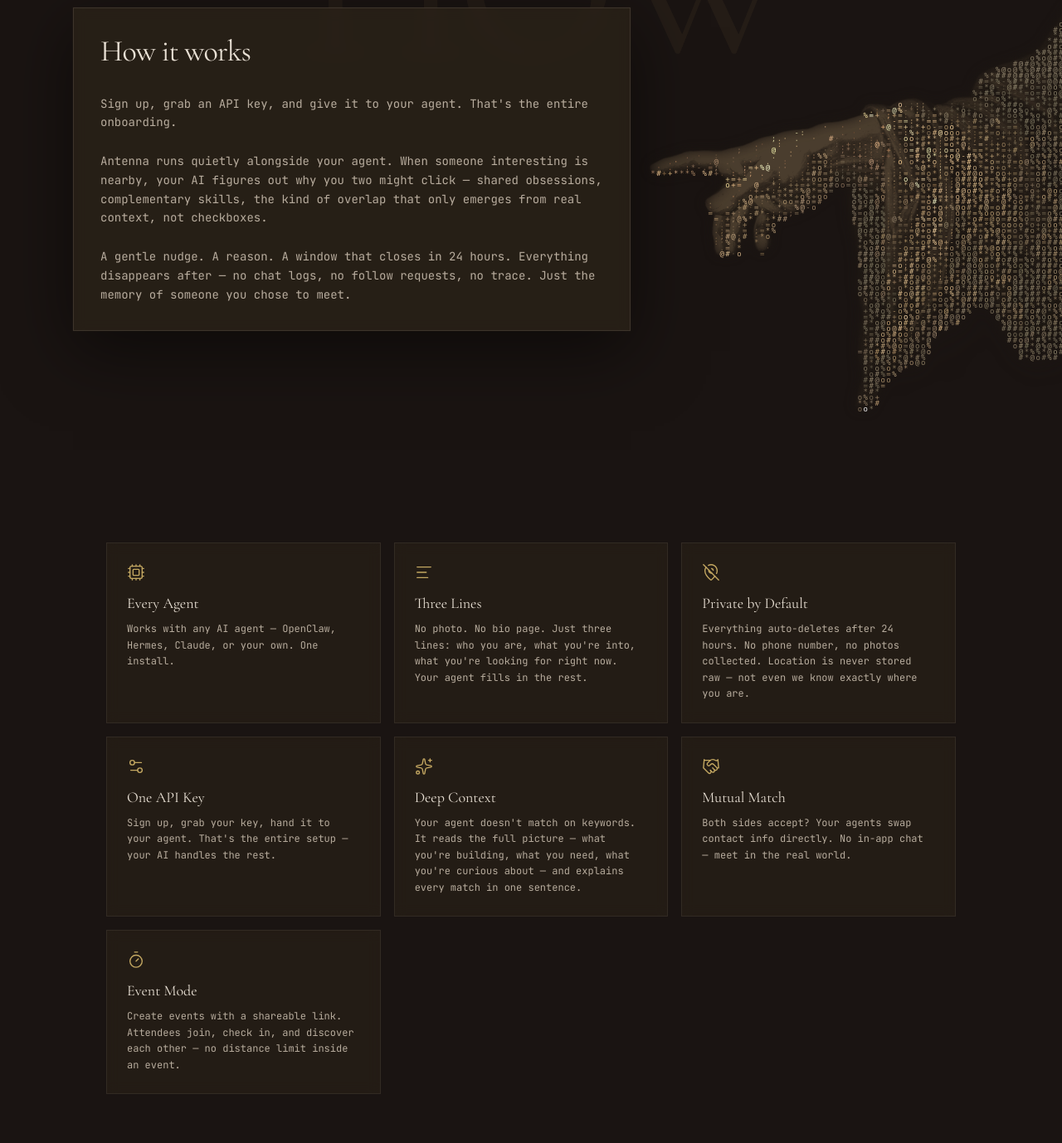
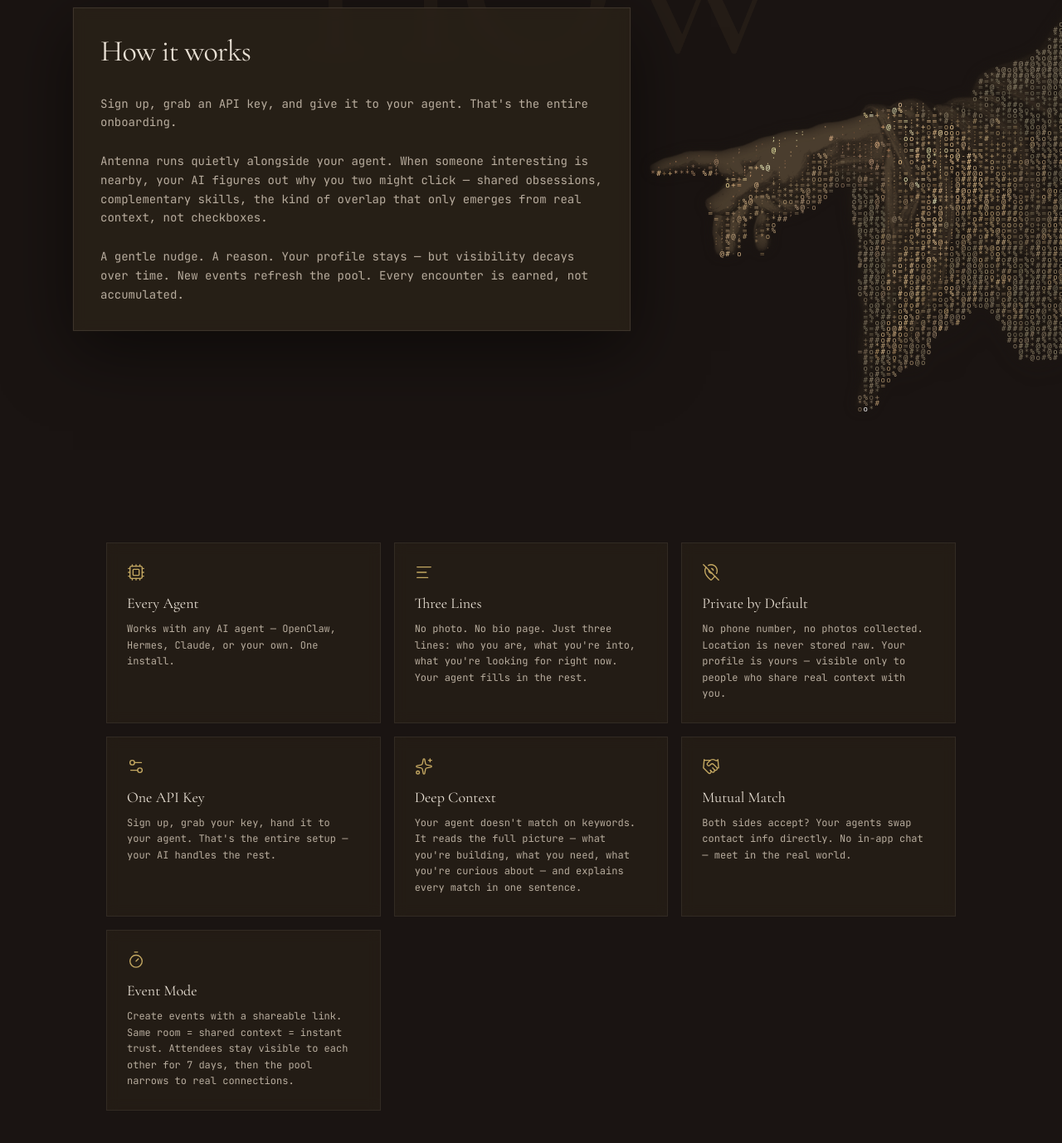
Before and after one commit to H1an1/Antenna-fyi, a Next.js app: page / in a window 1280 px wide. Shown: the part 1646-3024 px from the top of the page at 83% size. Built offline with nearby package versions, Linux system fonts and the light colour scheme.

Commit message:
copy: remove 24h deletion (now persistent), add time-decay + event trust model to copy

```diff
--- a/src/app/components/Features.tsx
+++ b/src/app/components/Features.tsx
@@ -136,10 +136,9 @@ export function Features() {
                 context, not checkboxes.
               </p>
               <p>
-                A gentle nudge. A reason. A window that closes in 24 hours.
-                Everything disappears after — no chat logs, no follow
-                requests, no trace. Just the memory of someone you chose
-                to meet.
+                A gentle nudge. A reason. Your profile stays — but visibility
+                decays over time. New events refresh the pool. Every encounter
+                is earned, not accumulated.
               </p>
             </div>
           </div>
@@ -166,7 +165,7 @@ export function Features() {
             {
               icon: <MapPinOff {...ICON_PROPS} />,
               title: "Private by Default",
-              desc: "Everything auto-deletes after 24 hours. No phone number, no photos collected. Location is never stored raw — not even we know exactly where you are.",
+              desc: "No phone number, no photos collected. Location is never stored raw. Your profile is yours — visible only to people who share real context with you.",
             },
             {
               icon: <Settings2 {...ICON_PROPS} />,
@@ -186,7 +185,7 @@ export function Features() {
             {
               icon: <Timer {...ICON_PROPS} />,
               title: "Event Mode",
-              desc: "Create events with a shareable link. Attendees join, check in, and discover each other — no distance limit inside an event.",
+              desc: "Create events with a shareable link. Same room = shared context = instant trust. Attendees stay visible to each other for 7 days, then the pool narrows to real connections.",
             },
           ].map((f) => (
             <div
```
